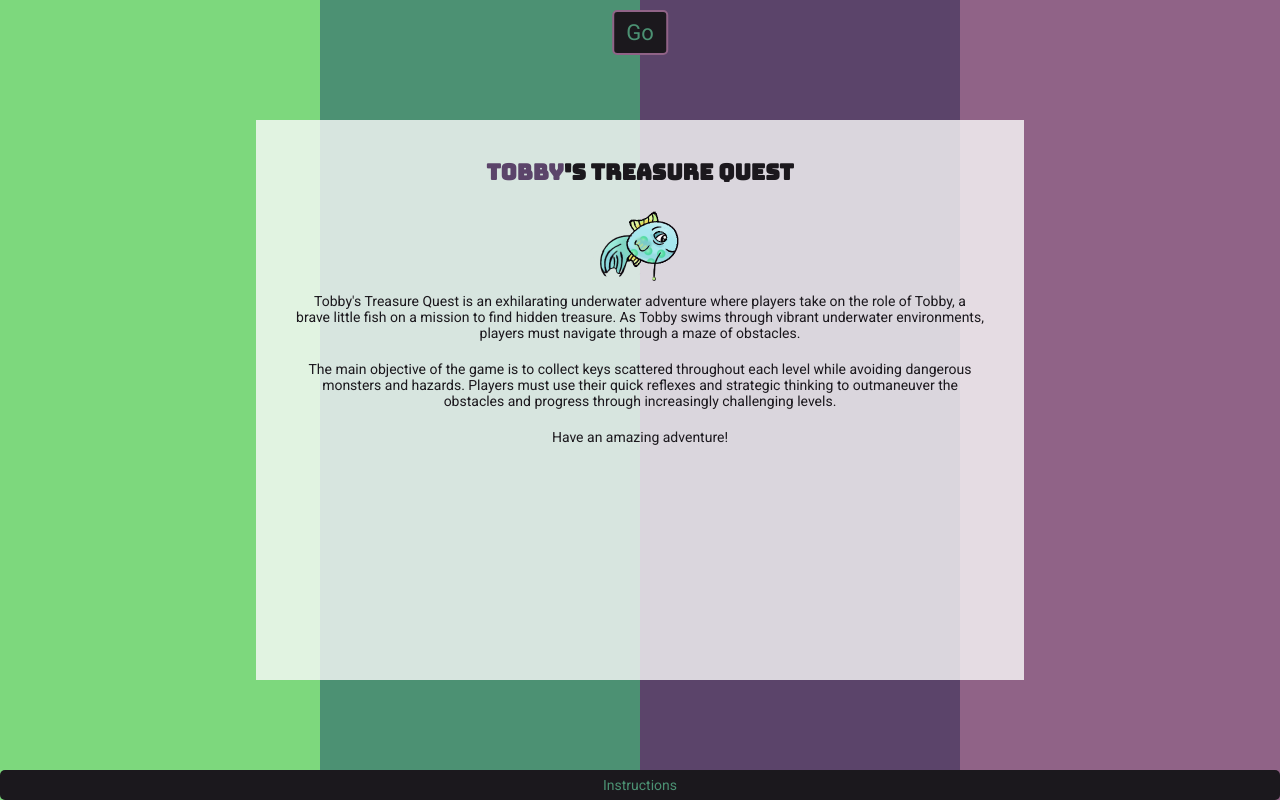
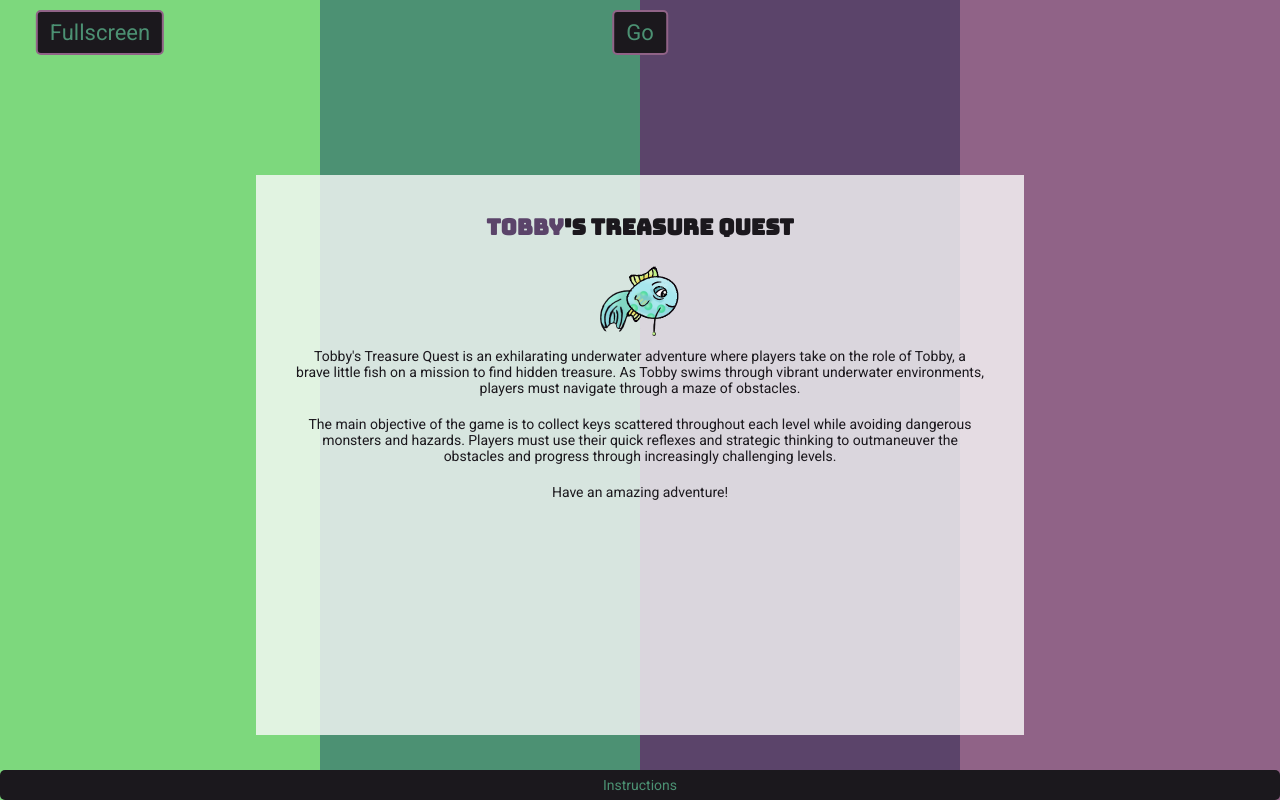
Before and after one commit to Lu-Smith/obstacle-jumping-game-vue, a Vue app: page / in a window 1280 px wide. Both pictures are taken after a click on the button "Start". Built offline with nearby package versions, Linux system fonts and the light colour scheme; a web font is replaced by a local one.

Commit message:
Updated buttons

```diff
--- a/src/components/Game.vue
+++ b/src/components/Game.vue
@@ -8,6 +8,7 @@
         class="runGame"
         v-if="gameRunning"
         @click="pauseGame">Pause</button>
+        <button id="fullscreenButton">Fullscreen</button>
         <Description :gameRunning="gameRunning" :deltaTime="deltaTime"/>
         <Instructions :gameRunning="gameRunning" :showInfo="showInfo" @showInstructions="showInstructions" v-if="!gameRunning"/>
         <canvas ref="gameCanvas"></canvas>
@@ -106,6 +107,12 @@
     width: 100vw;
     overflow: hidden;
 
+    #fullscreenButton {
+        position: relative;
+        bottom: 0;
+        left: 100px;
+    }
+
     .gameDescription {
         position: relative;
         margin: 0 auto;
@@ -135,7 +142,7 @@
     #canvas1 {
         background: $primary-background;
         position: absolute;
-        top: 0;
+        bottom: 0;
         left: 0;
         max-width: 100%;
         max-height: 100%;
@@ -149,11 +156,19 @@
         }
 
         .runGame {
-            position: absolute;
-            bottom: 5px;
-            left: 60px;
+            translate: (0);
+            left: 10px;
+            top: 0;
             z-index: 100;
-            max-width: 70px;
+            width: 70px;
+        }
+
+        #fullscreenButton {
+            translate: (80%);
+            left: 10px;
+            top: 0;
+            z-index: 100;
+            width: 100px;
         }
     };
 }
--- a/src/components/Instructions.vue
+++ b/src/components/Instructions.vue
@@ -45,7 +45,7 @@
 .instructionsContainer {
     font-family: "Roboto", sans-serif;
     position: fixed;
-    top: 0;
+    top: 10%;
     background-color: $primary-background;
     max-width: 90%;
     z-index: 99;
--- a/src/styles/main.scss
+++ b/src/styles/main.scss
@@ -16,6 +16,13 @@ button {
     margin-top: 10px;
     font-family: 'Roboto', sans-serif;
     padding: $button-padding;
+    cursor: pointer;
+    transition: all 200ms ease;
+}
+
+button:hover {
+    border: 1px solid $third-color;
+    border-radius: 15px;
 }
 
 h2 {
```
